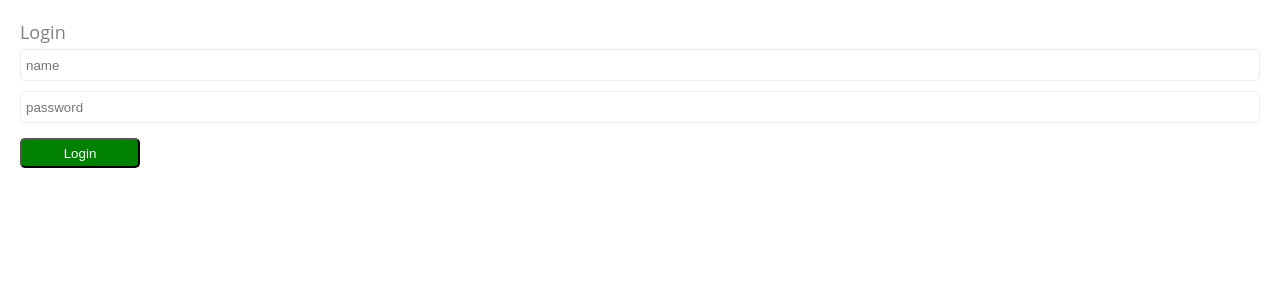
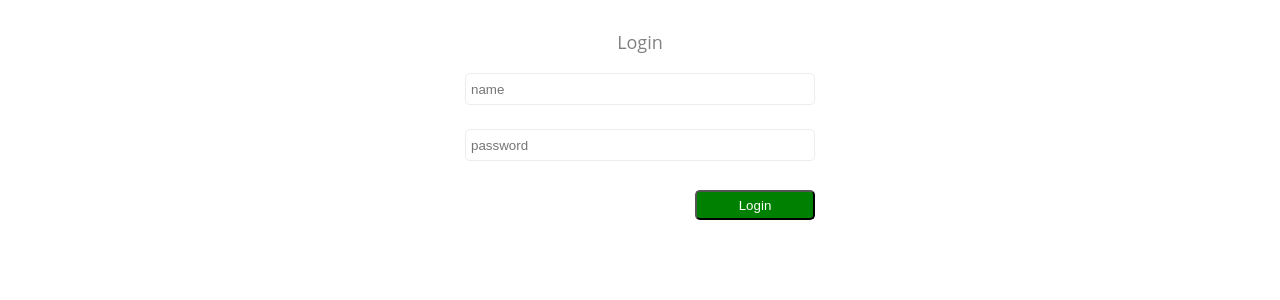
Before and after one commit to rkabaila/kudos-frontend, a React (Create React App) app: page /login in a window 1280 px wide. Shown: the top 300 px of the page. Built offline with nearby package versions, Linux system fonts and the light colour scheme.

Commit message:
updated login form style

```diff
--- a/src/components/login.tsx
+++ b/src/components/login.tsx
@@ -1,10 +1,11 @@
 import React from "react";
-import { Column, FormWrapper, StyledField, Heading, AddButton } from "./styled";
+import { Column, StyledField, Heading, AddButton } from "./styled";
 import { Formik, Form } from "formik";
 import gql from "graphql-tag";
 import { useMutation, useApolloClient } from "@apollo/react-hooks";
 import { useHistory } from "react-router-dom";
 import { routes } from "../constants";
+import styled from "@emotion/styled";
 
 export const LOGIN = gql`
   mutation Login($name: String!, $password: String!) {
@@ -16,6 +17,17 @@ export const LOGIN = gql`
       }
     }
   }
+`;
+
+const FormWrapper = styled(Column)`
+  max-width: 350px;
+  margin: 30px auto;
+  height: 200px;
+  justify-content: space-between;
+`;
+
+const ButtonWrapper = styled(Column)`
+  align-self: flex-end;
 `;
 
 export const Login: React.FC = () => {
@@ -30,7 +42,6 @@ export const Login: React.FC = () => {
   });
   return (
     <Column>
-      <FormWrapper>
       <Formik
         initialValues={{ name: "", password: "" }}
         validate={values => {
@@ -47,20 +58,17 @@ export const Login: React.FC = () => {
       >
         {() => (
           <Form>
-              <Column>
+            <FormWrapper>
               <Heading>Login</Heading>
               <StyledField type="text" name="name" placeholder="name" />
-                <StyledField
-                  type="text"
-                  name="password"
-                  placeholder="password"
-                />
+              <StyledField type="text" name="password" placeholder="password" />
+              <ButtonWrapper>
                 <AddButton type="submit"> Login</AddButton>
-              </Column>
+              </ButtonWrapper>
+            </FormWrapper>
           </Form>
         )}
       </Formik>
-      </FormWrapper>
     </Column>
   );
 };
--- a/src/components/styled.tsx
+++ b/src/components/styled.tsx
@@ -76,6 +76,7 @@ export const StyledField = styled(Field)`
 export const Heading = styled(Column)`
   font-size: 18px;
   color: gray;
+  text-align: center;
 `;
 
 export const PageHeading = styled(Heading)`
```
Lines whose indentation alone changed are shown as unchanged.
